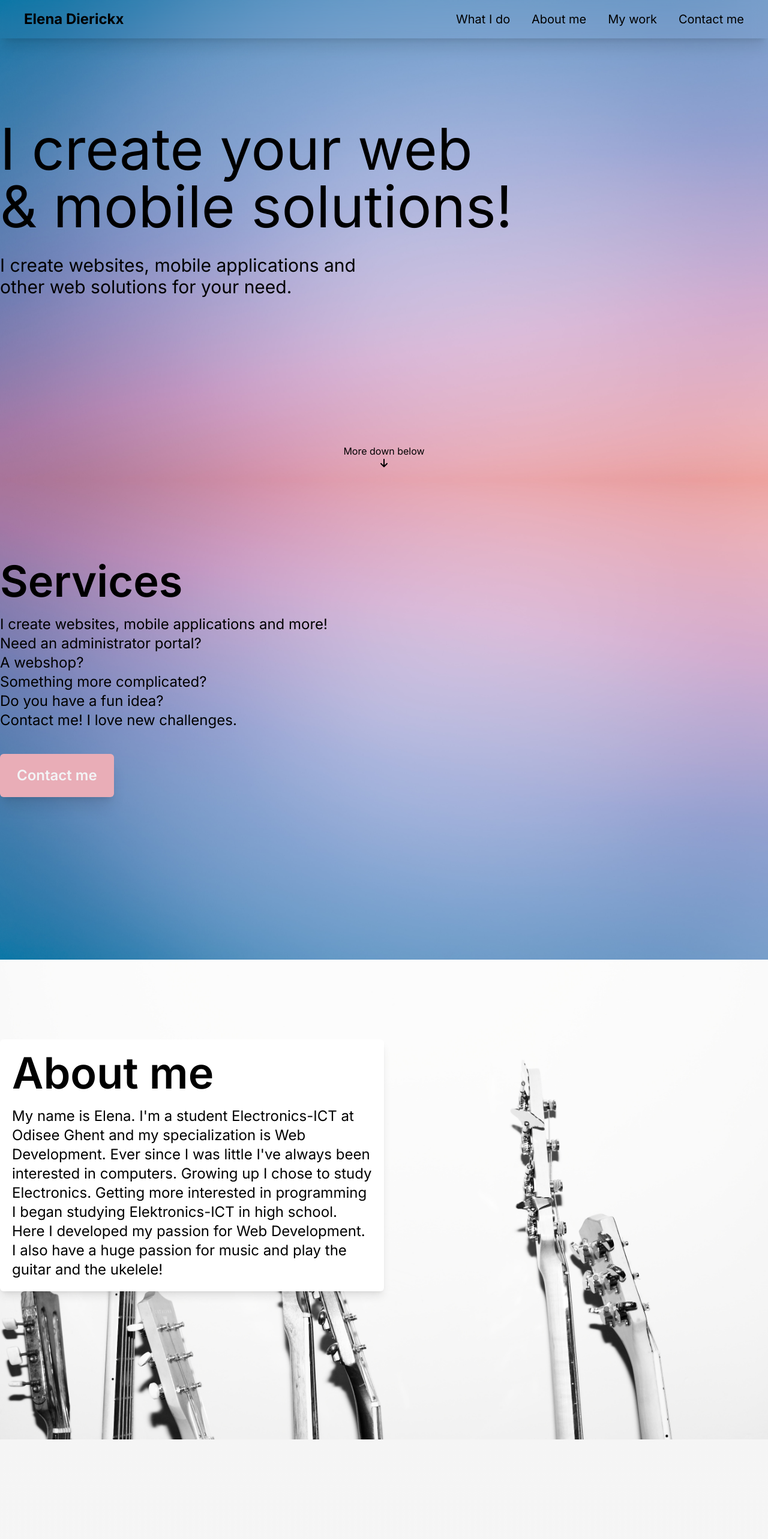
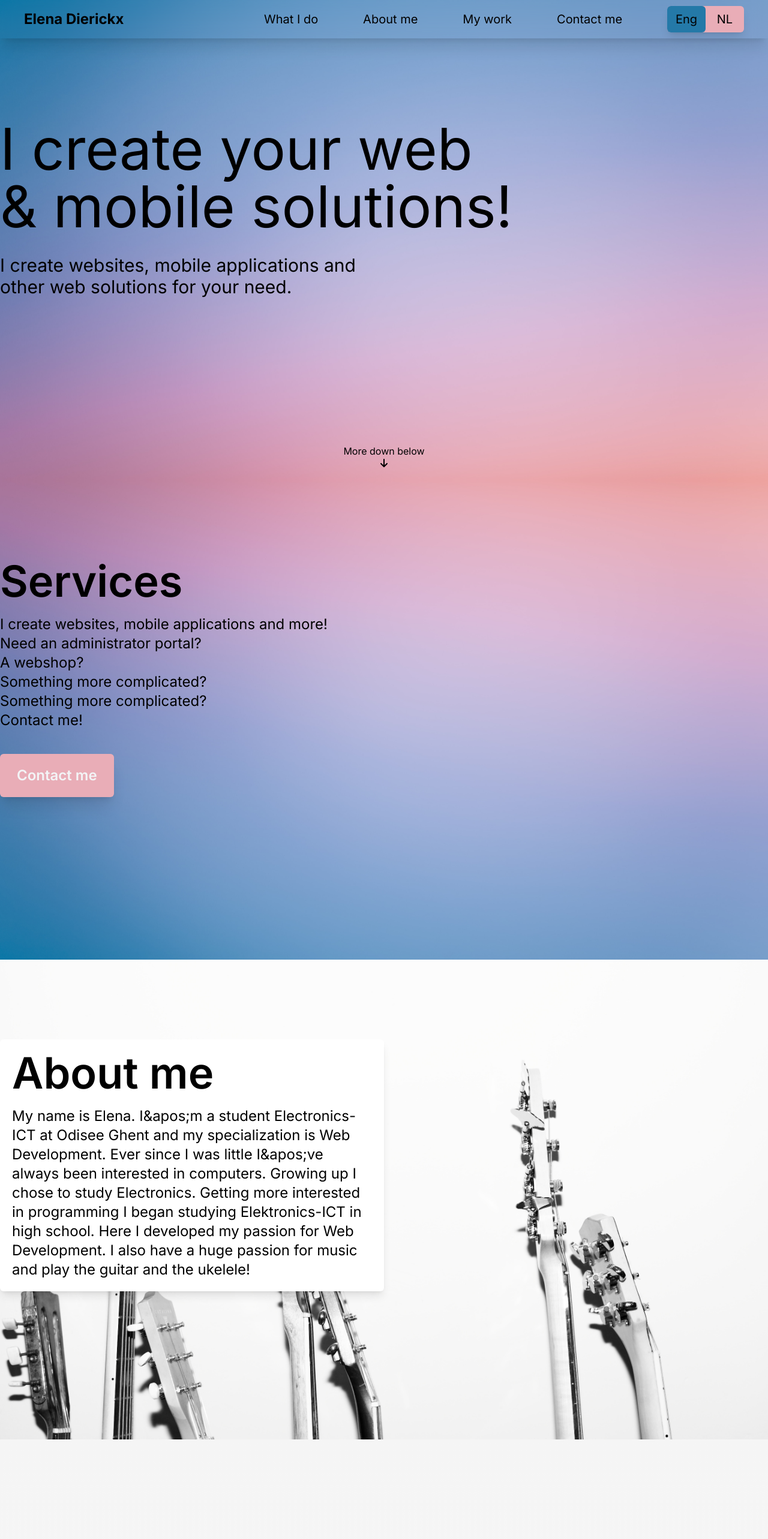
Before and after one commit to ElenaDierickx/Portfolio-Next, a Next.js app: page / in a window 1280 px wide. Shown: the top 2566 px of the page at 60% size. Built offline with nearby package versions, Linux system fonts and the light colour scheme.

Commit message:
language

```diff
--- a/pages/components/about.js
+++ b/pages/components/about.js
@@ -1,16 +1,19 @@
-export default function About() {
+export default function About(props) {
     return (
         <div id="about" className="h-[100vh] flex flex-col bg-guitars bg-cover bg-center ">
             <div className="h-full w-full flex flex-col">
                 <div className="basis-2/12"></div>
                 <div className="basis-10/12 flex sm:flex-row flex-col sm:justify-between container mx-auto">
                     <div className="xl:w-2/4 sm:w-3/4 mx-5 sm:mx-0 bg-white h-fit p-5 rounded-md shadow-lg">
-                        <h5 className="font-semibold xl:text-7xl lg:text-6xl md:text-5xl text-4xl">About me</h5>
+                        <h5 className="font-semibold xl:text-7xl lg:text-6xl md:text-5xl text-4xl">
+                            {props.lang === "eng" && "About me"}
+                            {props.lang === "nl" && "Over mij"}
+                        </h5>
                         <p className="sm:pt-5 pt-2 w-full xl:text-2xl lg:text-xl md:text-lg">
-                            My name is Elena. I&apos;m a student Electronics-ICT at Odisee Ghent and my specialization is Web Development. Ever since
-                            I was little I&apos;ve always been interested in computers. Growing up I chose to study Electronics. Getting more
-                            interested in programming I began studying Elektronics-ICT in high school. Here I developed my passion for Web
-                            Development. I also have a huge passion for music and play the guitar and the ukelele!
+                            {props.lang === "eng" &&
+                                "My name is Elena. I&apos;m a student Electronics-ICT at Odisee Ghent and my specialization is Web Development. Ever since I was little I&apos;ve always been interested in computers. Growing up I chose to study Electronics. Getting more interested in programming I began studying Elektronics-ICT in high school. Here I developed my passion for Web Development. I also have a huge passion for music and play the guitar and the ukelele!"}
+                            {props.lang === "nl" &&
+                                "Mijn naam is Elena. Ik ben een student Electronica-ICT op Odisee Gent en mijn specialisatie is Web Development. Sinds ik klein was ben ik al altijd geïnteresseerd in computers. In het middelbare heb ik dan gekozen om Elektronica te studeren. Hier ben ik programmeren leren kennen en ben ik Elektronica-ICT gaan studeren. Hier heb ik mijn passie voor Web Development ontwikkeld. Ik heb ook een grote passie voor muziek en speel gitaar en ukelele!"}
                         </p>
                     </div>
                 </div>
--- a/pages/components/contact.js
+++ b/pages/components/contact.js
@@ -3,17 +3,23 @@ import { faEnvelope } from "@fortawesome/free-solid-svg-icons";
 import { faGithub, faLinkedin } from "@fortawesome/free-brands-svg-icons";
 import ContactForm from "./contactForm";
 
-export default function Contact() {
+export default function Contact(props) {
     return (
         <div id="contact" className="h-[100vh] flex flex-col bg-steps bg-cover bg-center overflow-hidden">
             <div className="basis-2/12"></div>
             <div className="basis-10/12 flex flex-row sm:justify-between container mx-auto">
                 <div className="w-full mx-5 sm:mx-0">
-                    <h7 className="font-semibold xl:text-7xl lg:text-6xl md:text-5xl text-4xl">Contact me</h7>
+                    <h7 className="font-semibold xl:text-7xl lg:text-6xl md:text-5xl text-4xl">
+                        {props.lang === "eng" && "Contact me"}
+                        {props.lang === "nl" && "Contacteer me"}
+                    </h7>
                     <div className="flex lg:flex-row flex-col w-full h-full lg:mt-10 mt-3">
-                        <ContactForm />
+                        <ContactForm lang={props.lang} />
                         <div className="lg:ml-10 lg:mt-0 mt-3">
-                            <h8 className="font-semibold xl:text-5xl lg:text-3xl text-2xl">Or find me at</h8>
+                            <h8 className="font-semibold xl:text-5xl lg:text-3xl text-2xl">
+                                {props.lang === "eng" && "Or find me at"}
+                                {props.lang === "nl" && "Of vind me hier"}
+                            </h8>
                             <p className="lg:text-xl text-lg">elena.dierickx@outlook.be</p>
                             <div className="flex flex-row lg:mt-3 mt-1">
                                 <a
--- a/pages/components/navbar.js
+++ b/pages/components/navbar.js
@@ -7,21 +7,55 @@ export default function Navbar(props) {
             <a className="font-bold text-2xl text-center transition ease-in-out hover:scale-105 duration-300" href="#home">
                 <h1>Elena Dierickx</h1>
             </a>
-            <div className="items-center sm:flex flex-row justify-between xl:w-2/5 md:w-3/5 sm:w-4/6 hidden text-xl font-medium">
+            <div className="items-center md:flex flex-row justify-between 2xl:w-2/5 sm:w-4/6 hidden text-xl font-medium text-center">
                 <a className="transition ease-in-out hover:scale-110 duration-300" href="#what-i-do">
-                    What I do
+                    {props.lang === "eng" && "What I do"}
+                    {props.lang === "nl" && "Wat ik doe"}
                 </a>
                 <a className="transition ease-in-out hover:scale-110 duration-300" href="#about">
-                    About me
+                    {props.lang === "eng" && "About me"}
+                    {props.lang === "nl" && "Over mij"}
                 </a>
                 <a className="transition ease-in-out hover:scale-110 duration-300" href="#my-work">
-                    My work
+                    {props.lang === "eng" && "My work"}
+                    {props.lang === "nl" && "Mijn werk"}
                 </a>
                 <a className="transition ease-in-out hover:scale-110 duration-300" href="#contact">
-                    Contact me
+                    {props.lang === "eng" && "Contact me"}
+                    {props.lang === "nl" && "Contacteer me"}
                 </a>
+                <div
+                    className="w-32 rounded-md shadow-lg flex flex-row py-2 bg-[#E9ADB7] relative hover:cursor-pointer text-xl"
+                    onClick={props.togglelang}
+                >
+                    <div
+                        className={`bg-[#2479A8] absolute w-2/4 h-full top-0 rounded-md transition ease-in-out delay-300 ${
+                            props.lang === "eng" ? "left-0" : "right-0"
+                        }`}
+                    />
+                    <div className="w-1/2 flex justify-center self-center z-10">
+                        <p className="">Eng</p>
+                    </div>
+                    <div className="w-1/2 flex justify-center self-center z-10">
+                        <p>NL</p>
+                    </div>
+                </div>
             </div>
-            <FontAwesomeIcon className="w-7 h-7 block sm:hidden" icon={faBars} onClick={props.barsPress} />
+            <div className="flex flex-row items-center md:hidden">
+                <div
+                    className="w-24 rounded-md shadow-lg flex flex-row py-2 bg-[#E9ADB7] relative hover:cursor-pointer mr-5"
+                    onClick={props.togglelang}
+                >
+                    <div className="bg-[#2479A8] absolute w-2/4 h-full top-0 rounded-md ease-in-out delay-300 left-0 z-20" />
+                    <div className="w-1/2 flex justify-center self-center z-10">
+                        <p>Eng</p>
+                    </div>
+                    <div className="w-1/2 flex justify-center self-center z-10">
+                        <p>NL</p>
+                    </div>
+                </div>
+                <FontAwesomeIcon className="w-7 h-7 " icon={faBars} onClick={props.barsPress} />
+            </div>
         </div>
     );
 }
--- a/pages/components/navbarPopup.js
+++ b/pages/components/navbarPopup.js
@@ -3,16 +3,20 @@ export default function NavbarPopup(props) {
         <div className={"h-full w-full fixed z-10 top-0 left-0 backdrop-blur-md sm:hidden " + props.displayNav}>
             <div className="relative flex flex-col justify-evenly h-full w-full items-center text-5xl font-semibold ">
                 <a className="transition ease-in-out hover:scale-110 duration-300 mt-16" href="#what-i-do" onClick={props.onPress}>
-                    What I do
+                    {props.lang === "eng" && "What I do"}
+                    {props.lang === "nl" && "Wat ik doe"}
                 </a>
                 <a className="transition ease-in-out hover:scale-110 duration-300" href="#about" onClick={props.onPress}>
-                    About me
+                    {props.lang === "eng" && "About me"}
+                    {props.lang === "nl" && "Over mij"}
                 </a>
                 <a className="transition ease-in-out hover:scale-110 duration-300" href="#my-work" onClick={props.onPress}>
-                    My work
+                    {props.lang === "eng" && "My work"}
+                    {props.lang === "nl" && "Mijn werk"}
                 </a>
                 <a className="transition ease-in-out hover:scale-110 duration-300" href="#contact" onClick={props.onPress}>
-                    Contact me
+                    {props.lang === "eng" && "Contact me"}
+                    {props.lang === "nl" && "Contacteer me"}
                 </a>
             </div>
         </div>
--- a/pages/components/whatIDo.js
+++ b/pages/components/whatIDo.js
@@ -1,4 +1,4 @@
-export default function WhatIDo() {
+export default function WhatIDo(props) {
     return (
         <div id="what-i-do" className="h-[100vh] flex flex-col bg-bluepink bg-cover bg-center ">
             <div className="basis-2/12"></div>
@@ -6,16 +6,35 @@ export default function WhatIDo() {
                 <div className="md:w-2/4 w-4/4 sm:mx-0 mx-5">
                     <h3 className="font-semibold sm:text-7xl text-5xl">Services</h3>
                     <div className="sm:pt-5 pt-2 w-full sm:text-2xl text-lg">
-                        <p>I create websites, mobile applications and more!</p>
-                        <p>Need an administrator portal?</p>
-                        <p>A webshop?</p>
-                        <p>Something more complicated?</p>
-                        <p>Do you have a fun idea?</p>
-                        <p>Contact me! I love new challenges.</p>
+                        <p>
+                            {props.lang === "eng" && "I create websites, mobile applications and more!"}
+                            {props.lang === "nl" && "Ik maak websites, mobiele applicaties en meer!"}
+                        </p>
+                        <p>
+                            {props.lang === "eng" && "Need an administrator portal?"}
+                            {props.lang === "nl" && "Een administratie portaal nodig?"}
+                        </p>
+                        <p>
+                            {props.lang === "eng" && "A webshop?"}
+                            {props.lang === "nl" && "Een webshop?"}
+                        </p>
+                        <p>
+                            {props.lang === "eng" && "Something more complicated?"}
+                            {props.lang === "nl" && "Iets ingewikkelder?"}
+                        </p>
+                        <p>
+                            {props.lang === "eng" && "Something more complicated?"}
+                            {props.lang === "nl" && "Heb je een leuk idee?"}
+                        </p>
+                        <p>
+                            {props.lang === "eng" && "Contact me!"}
+                            {props.lang === "nl" && "Contacteer me!"}
+                        </p>
                     </div>
                     <a href="#contact">
                         <button className="sm:py-5 sm:px-7 py-3 px-4 bg-[#E9ADB7] rounded-md text-gray-100 sm:text-2xl text-xl font-semibold transition ease-in-out hover:scale-105 duration-300 shadow-xl mt-10">
-                            Contact me
+                            {props.lang === "eng" && "Contact me"}
+                            {props.lang === "nl" && "Contacteer me"}
                         </button>
                     </a>
                 </div>
--- a/pages/index.js
+++ b/pages/index.js
@@ -10,12 +10,21 @@ import Contact from "./components/contact";
 
 export default function Home() {
     const [displayNav, setDisplayNav] = useState("hidden");
+    const [lang, setLang] = useState("eng");
 
     function toggleNav() {
         if (displayNav === "hidden") {
             setDisplayNav("block");
         } else {
             setDisplayNav("hidden");
+        }
+    }
+
+    function togglelang() {
+        if (lang === "eng") {
+            setLang("nl");
+        } else {
+            setLang("eng");
         }
     }
 
@@ -29,13 +38,13 @@ export default function Home() {
 
             <main className="h-full w-full font-inter">
                 <div className="h-full w-full">
-                    <NavbarPopup displayNav={displayNav} onPress={toggleNav} />
-                    <Navbar barsPress={toggleNav} />
-                    <Start />
-                    <WhatIDo />
-                    <About />
-                    <Projects />
-                    <Contact />
+                    <NavbarPopup displayNav={displayNav} onPress={toggleNav} lang={lang} />
+                    <Navbar barsPress={toggleNav} togglelang={togglelang} lang={lang} />
+                    <Start lang={lang} />
+                    <WhatIDo lang={lang} />
+                    <About lang={lang} />
+                    <Projects lang={lang} />
+                    <Contact lang={lang} />
                 </div>
             </main>
 
```
Also changed, not shown: pages/components/contactForm.js (+17 -6 lines), pages/components/projects.js (+16 -4 lines), pages/components/start.js (+10 -5 lines).
